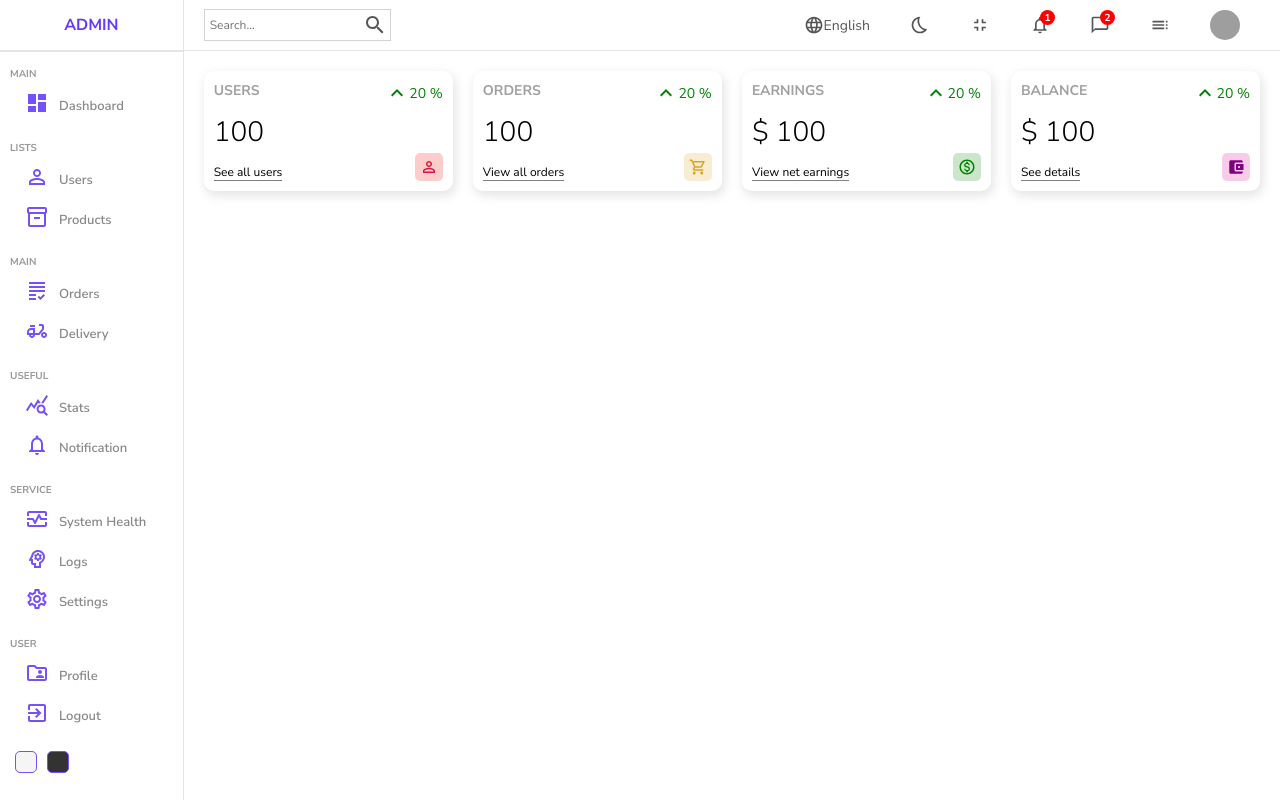
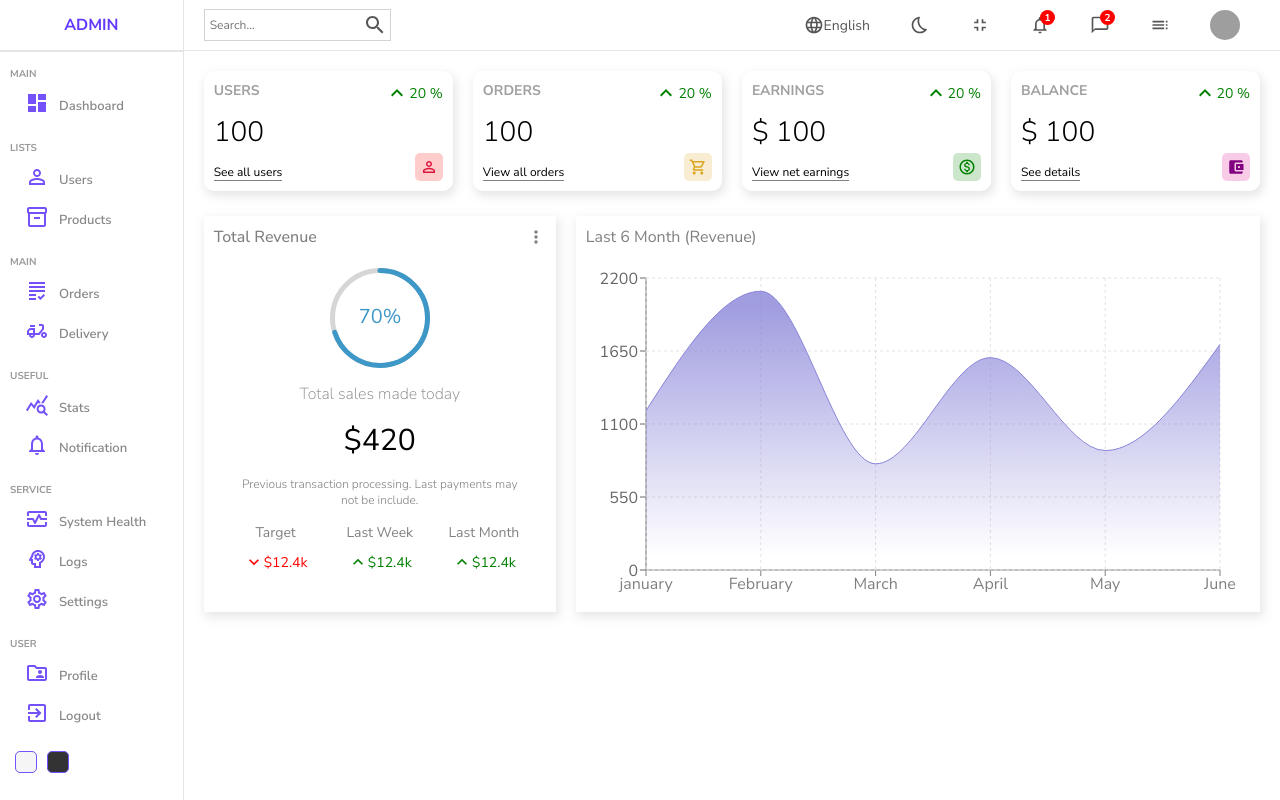
Before and after one commit to MHS676/React-Admin-Panel, a React (Create React App) app: page / in a window 1280 px wide. Built offline with nearby package versions, Linux system fonts and the light colour scheme; grey boxes are pictures that could not be loaded; a web font is replaced by a local one.

Commit message:
Feature & Chart

```diff
--- a/package.json
+++ b/package.json
@@ -12,9 +12,11 @@
     "@testing-library/user-event": "^13.5.0",
     "node-sass": "^9.0.0",
     "react": "^18.2.0",
+    "react-circular-progressbar": "^2.1.0",
     "react-dom": "^18.2.0",
     "react-router-dom": "^6.16.0",
     "react-scripts": "^5.0.1",
+    "recharts": "^2.8.0",
     "uuid": "^9.0.1",
     "web-vitals": "^2.1.4"
   },
--- /dev/null
+++ b/src/components/chart/Chart.jsx
@@ -0,0 +1,37 @@
+import "./chart.scss"
+import { AreaChart, Area, XAxis, YAxis, CartesianGrid, Tooltip, ResponsiveContainer } from 'recharts';
+
+const data = [
+  { name: "january", Total: 1200},
+  { name: "February", Total: 2100},
+  { name: "March", Total: 800},
+  { name: "April", Total: 1600},
+  { name: "May", Total: 900},
+  { name: "June", Total: 1700},
+];
+
+const Chart = () => {
+  return (
+    <div className="chart">
+    <div className="title">Last 6 Month (Revenue)</div>
+      <ResponsiveContainer width="100%" aspect={2/1}>
+        <AreaChart width={730} height={250} data={data}
+  margin={{ top: 10, right: 30, left: 0, bottom: 0 }}>
+  <defs>
+    <linearGradient id="total" x1="0" y1="0" x2="0" y2="1">
+      <stop offset="5%" stopColor="#8884d8" stopOpacity={0.8}/>
+      <stop offset="95%" stopColor="#8884d8" stopOpacity={0}/>
+    </linearGradient>
+  </defs>
+  <XAxis dataKey="name" stroke="gray"/>
+  <YAxis/>
+  <CartesianGrid strokeDasharray="3 3"  className="chartGrid"/>
+  <Tooltip />
+  <Area type="monotone" dataKey="Total" stroke="#8884d8" fillOpacity={1} fill="url(#total)" />
+</AreaChart>
+      </ResponsiveContainer>
+    </div>
+  )
+}
+
+export default Chart
--- /dev/null
+++ b/src/components/chart/chart.scss
@@ -0,0 +1,15 @@
+.chart {
+    flex: 4;
+    -webkit-box-shadow: 2px 4px 10px 1px rgba(0, 0, 0, 0.47);
+    box-shadow: 2px 4px 10px 1px rgba(201, 201, 201, 0.47);
+    padding: 10px;
+    color: gray;
+
+    .title {
+        margin-bottom: 20px;
+    }
+
+    .chartGrid {
+        stroke: rgb(228, 225, 225);
+    }
+}
--- /dev/null
+++ b/src/components/featured/Featured.jsx
@@ -0,0 +1,53 @@
+import MoreVertIcon from '@mui/icons-material/MoreVert';
+import "./featured.scss"
+import { CircularProgressbar } from "react-circular-progressbar";
+import "react-circular-progressbar/dist/styles.css";
+import KeyboardArrowDownIcon from '@mui/icons-material/KeyboardArrowDown';
+import KeyboardArrowUpIcon from '@mui/icons-material/KeyboardArrowUp';
+
+
+const Featured = () => {
+  return (
+    <div className="featured">
+      <div className="top">
+        <h1 className="title">Total Revenue</h1>
+        <MoreVertIcon fontSize='small'/>
+      </div>
+      <div className="bottom">
+        <div className="featuredChart">
+        <CircularProgressbar value={70} text='70%' strokeWidth={5}/>
+        </div>
+        <p className="title">Total sales made today</p>
+        <p className="amount">$420</p>
+        <p className="desc">
+            Previous transaction processing. Last payments may not be include.
+        </p>
+        <div className="summary">
+          <div className="item">
+            <div className="itemTitle">Target</div>
+            <div className="itemResult negative">
+            <KeyboardArrowDownIcon fontSize='small'/>
+              <div className="resultAmount">$12.4k</div>
+            </div>
+          </div>
+          <div className="item">
+            <div className="itemTitle">Last Week</div>
+            <div className="itemResult positive">
+            <KeyboardArrowUpIcon fontSize='small'/>
+              <div className="resultAmount">$12.4k</div>
+            </div>
+          </div>
+          <div className="item">
+            <div className="itemTitle">Last Month</div>
+            <div className="itemResult positive">
+            <KeyboardArrowUpIcon fontSize='small'/>
+              <div className="resultAmount">$12.4k</div>
+            </div>
+          </div>
+        </div>
+      </div>
+    </div>
+  );
+};
+
+export default Featured
--- /dev/null
+++ b/src/components/featured/featured.scss
@@ -0,0 +1,78 @@
+.featured {
+    flex: 2;
+    -webkit-box-shadow: 2px 4px 10px 1px rgba(0, 0, 0, 0.47);
+    box-shadow: 2px 4px 10px 1px rgba(201, 201, 201, 0.47);
+    padding: 10px;
+
+
+    .top {
+        display: flex;
+        align-items: center;
+        justify-content: space-between;
+        color: gray;
+
+        .title {
+            font-size: 16px;
+            font-weight: 500;
+        }
+
+    }
+        .bottom {
+            padding: 20px;
+            display: flex;
+            flex-direction: column;
+            align-items: center;
+            justify-content: center;
+            gap: 15px;
+
+            .featuredChart {
+                width: 100px;
+                height: 100px;
+            }
+
+            .title {
+                font-weight: 100;
+                color: gray;
+            }
+            .amount {
+                font-size: 30px;
+
+            }
+
+            .desc {
+                font-weight: 300;
+                font-size: 12px;
+                color: gray;
+                text-align: center;
+            }
+
+            .summary {
+                width: 100%;
+                display: flex;
+                align-items: center;
+                justify-content: space-between;
+
+                .item {
+                    text-align: center;
+
+                    .itemTitle {
+                        font-size: 14px;
+                        color: gray;
+                    }
+                    .itemResult {
+                        display: flex;
+                        align-items: center;
+                        margin: 10px;
+                        font-size: 14px;
+
+                        &.positive {
+                            color: green;
+                        }
+                        &.negative {
+                             color: red;
+                        }
+                    }
+                }
+            }
+    }
+}
--- a/src/pages/home/Home.jsx
+++ b/src/pages/home/Home.jsx
@@ -2,6 +2,8 @@
 import Navbar from "../../components/navbar/Navbar"
 import Widget from "../../components/widget/Widget"
 import "./home.scss"
+import Featured from "../../components/featured/Featured"
+import Chart from "../../components/chart/Chart"
 
 const Home = () => {
 
@@ -16,6 +18,10 @@
           <Widget type="earning"/>
           <Widget type="balance"/>
         </div>
+        <div className="charts">
+        <Featured/>
+        <Chart/>
+        </div>
       </div>
     </div>
   )
--- a/src/pages/home/home.scss
+++ b/src/pages/home/home.scss
@@ -5,10 +5,14 @@
 
         flex: 6;
 
-        .widgets {
+        .widgets, .charts {
             display: flex;
             padding: 20px;
             gap: 20px;
         }
+
+        .charts {
+            padding: 5px 20px;
+        }
     }
 }
```
Also changed, not shown: 1 other file (tests, documents, lock files or other folders).
